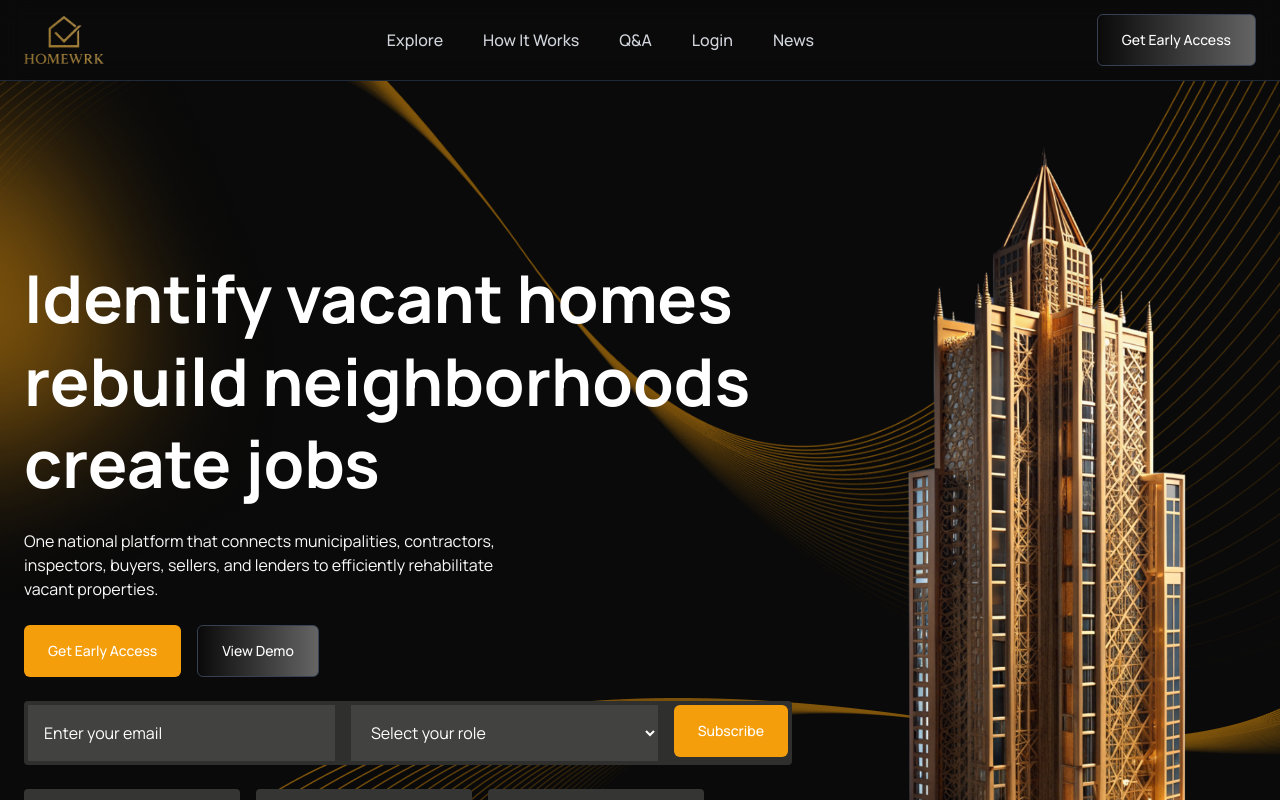
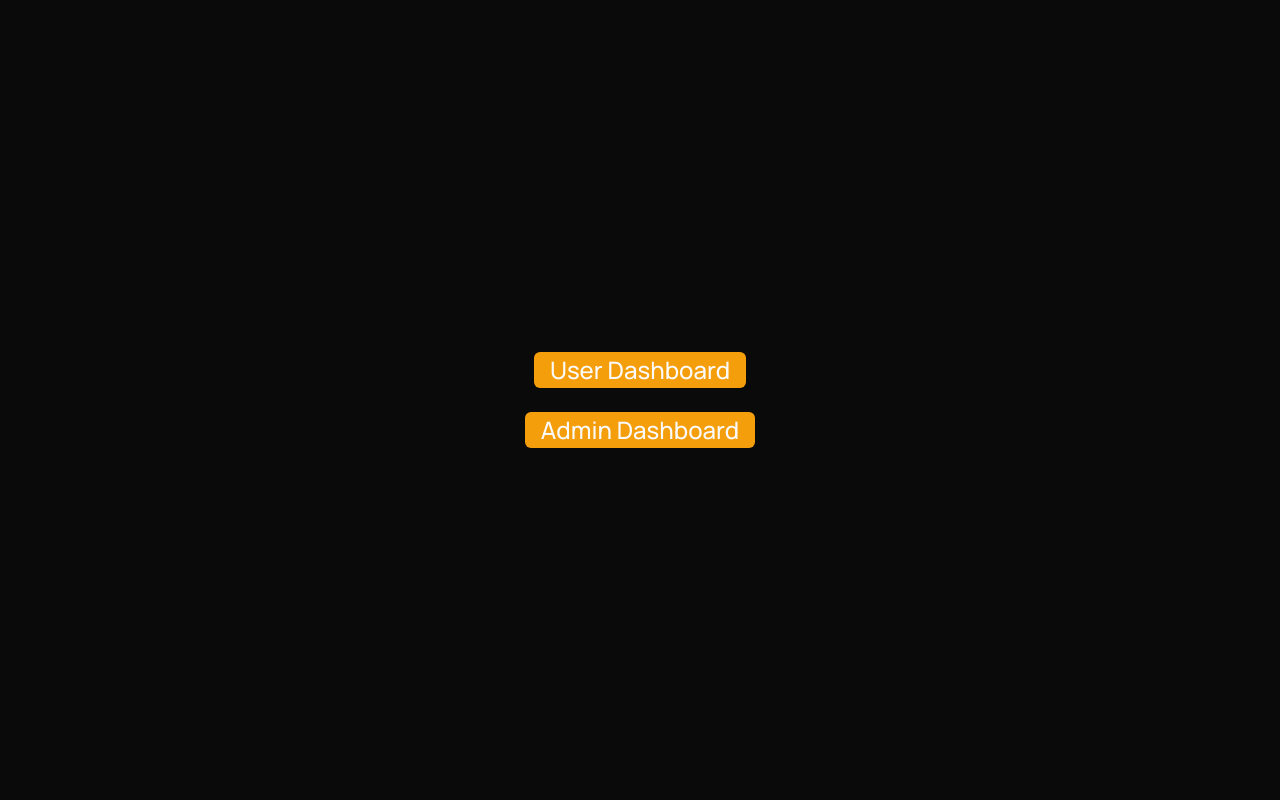
Before and after one commit to Alok4D/clash-gambling, a Next.js app: page / in a window 1280 px wide. Shown: the top 800 px of the page. Built offline with nearby package versions, Linux system fonts and the light colour scheme.

Commit message:
feat: add home page with dashboard navigation links

```diff
--- a/app/(home)/page.tsx
+++ b/app/(home)/page.tsx
@@ -9,12 +9,23 @@ import LatestNews from "./_components/News";
 import NewsLetter from "./_components/NewsLetter";
 import QualityServices from "./_components/QualityServices ";
 import ClientTestimonials from "./_components/Testimonial";
+import Link from "next/link";
+import { Button } from "@/components/ui/button";
 
 
 export default function page() {
   return (
     <>
-      <Navbar />
+
+      <div className="w-full h-screen bg-background flex flex-col gap-6 justify-center items-center">
+        <Button
+
+          className="text-2xl font-medium text-foreground">User Dashboard</Button>
+        <Link href="/dashboard">
+          <Button className="text-2xl font-medium text-foreground">Admin Dashboard</Button>
+        </Link>
+      </div>
+      {/* <Navbar />
       <Intro />
 
       <Communities />
@@ -23,7 +34,7 @@ export default function page() {
       <ClientTestimonials />
       <LatestNews />
       <NewsLetter />
-      <Footer/>
+      <Footer/> */}
     </>
   );
 }
```
